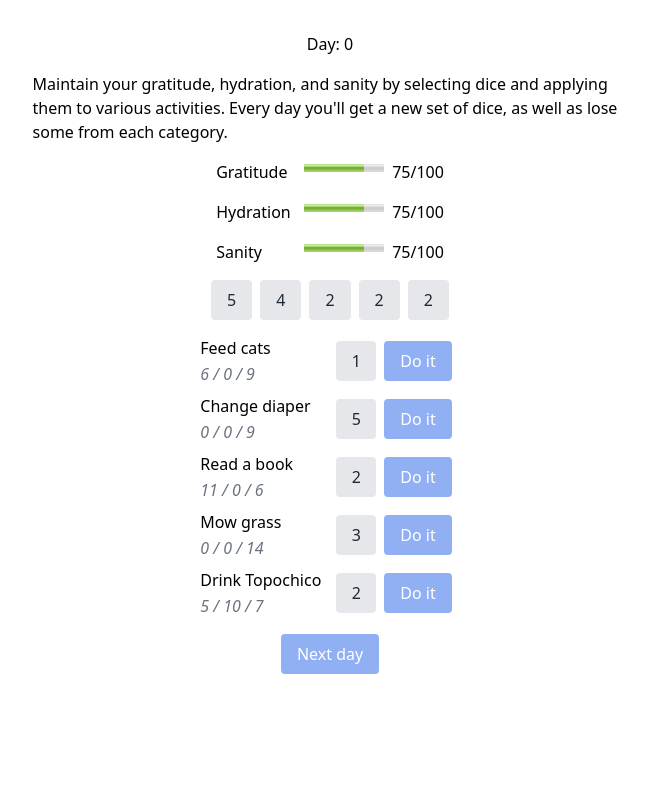
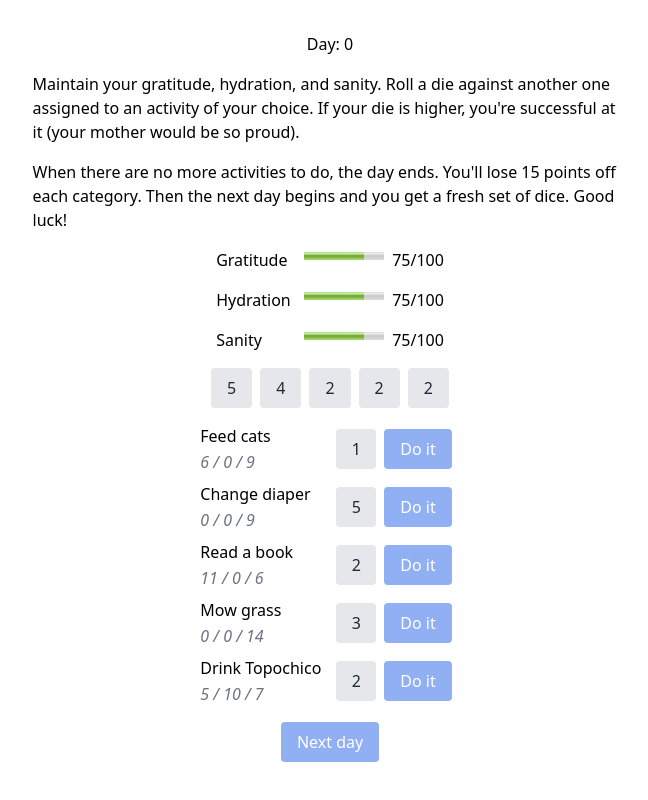
Before and after one commit to ahuth/dice-concept-1, a React (Vite) app: page / in a window 1280 px wide. Shown: the whole page, without its empty margins (310-958 px from the left). Built offline with nearby package versions, Linux system fonts and the light colour scheme.

Commit message:
Edit instructions

```diff
--- a/src/components/App.tsx
+++ b/src/components/App.tsx
@@ -35,9 +35,14 @@ export default function App() {
     <div className="flex flex-col items-center gap-4 p-8">
       <span>Day: {day}</span>
       <p className="max-w-prose">
-        Maintain your gratitude, hydration, and sanity by selecting dice and
-        applying them to various activities. Every day you'll get a new set of
-        dice, as well as lose some from each category.
+        Maintain your gratitude, hydration, and sanity. Roll a die against
+        another one assigned to an activity of your choice. If your die is
+        higher, you're successful at it (your mother would be so proud).
+      </p>
+      <p className="max-w-prose">
+        When there are no more activities to do, the day ends. You'll lose 15
+        points off each category. Then the next day begins and you get a fresh
+        set of dice. Good luck!
       </p>
       <Meter name="Gratitude" value={gratitude} />
       <Meter name="Hydration" value={hydration} />
```
